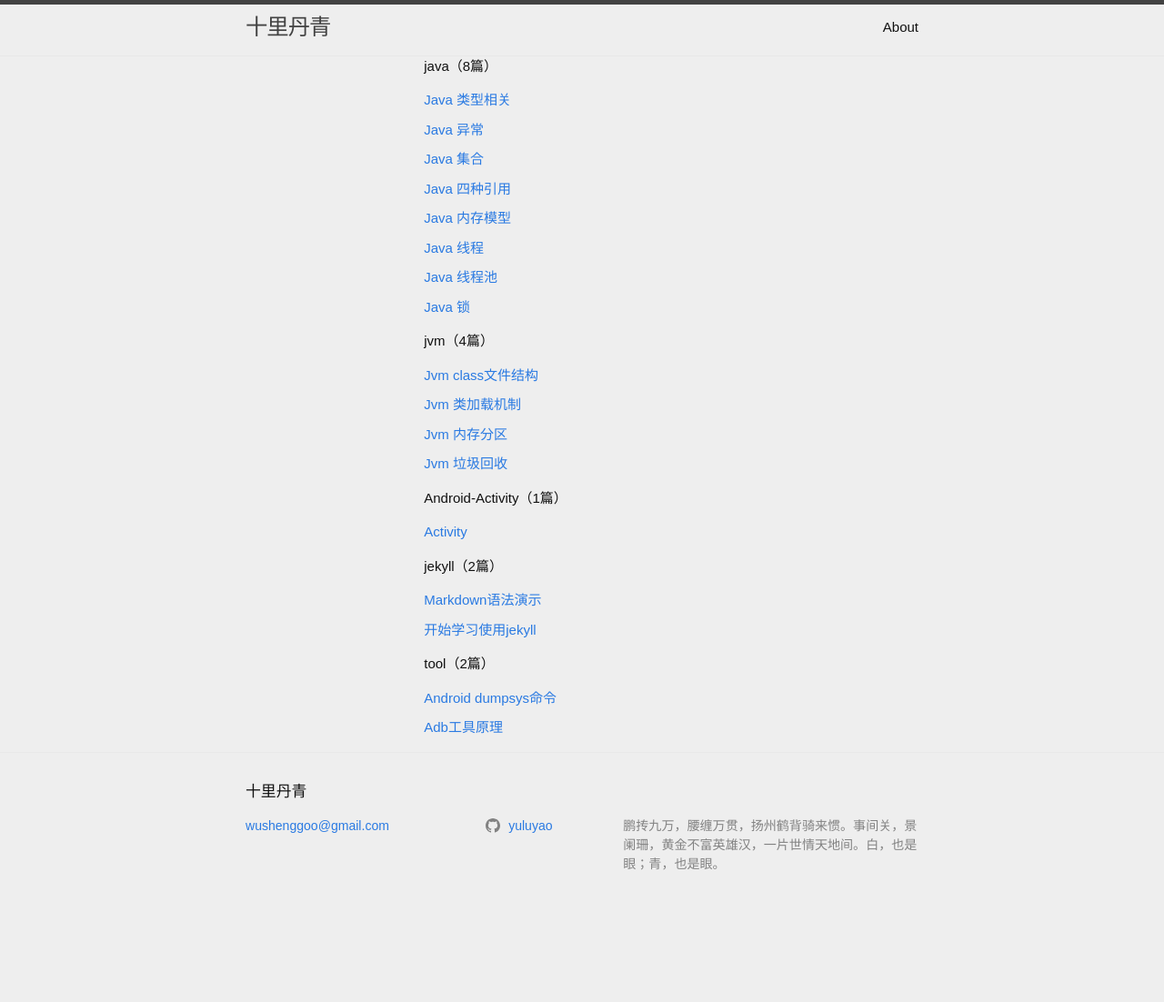
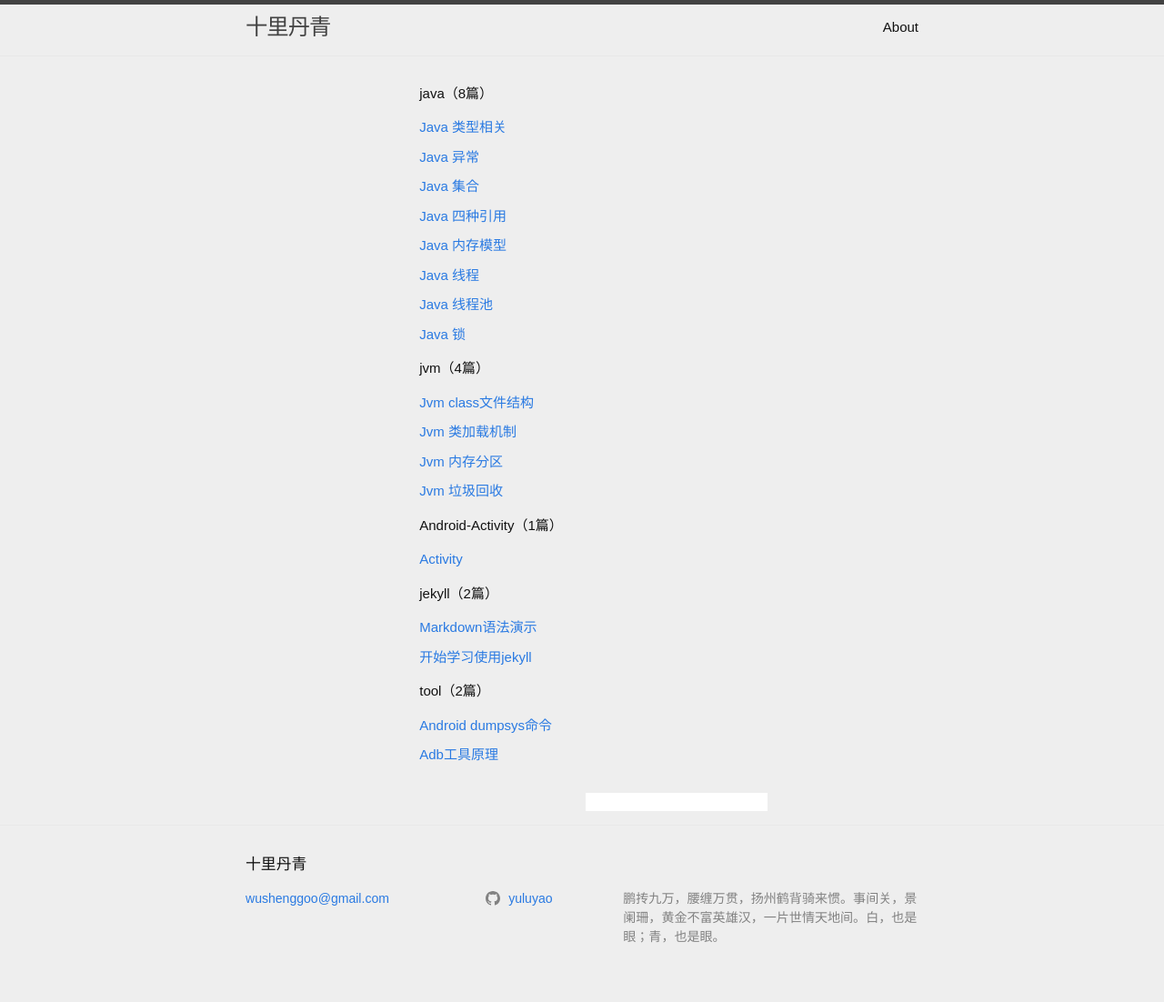
Before and after one commit to yuluyao/yuluyao.github.io, a Jekyll site: the page built from index.markdown, in a window 1280 px wide. Shown: the whole page at 91% size. Built offline with Jekyll 4.4.1, drawn with Linux system fonts in a browser that asks for light colours; before the commit the page ends 1022 px from its top, so only the background shows below that.

Commit message:
change style

```diff
--- a/_layouts/home.html
+++ b/_layouts/home.html
@@ -26,62 +26,6 @@
 </div>
 
 
-<aside >
-
-</aside>
-
-<!--<aside >
-  {%- if page.title -%}
-  <h1 class="page-heading">{{ page.title }}</h1>
-  {%- endif -%}
-
-  {{ content }}
-
-  {%- if site.posts.size > 0 -%}
-  <h2 class="post-list-heading">{{ page.list_title | default: "Posts" }}</h2>
-  <ul class="post-list">
-    {%- for post in site.posts -%}
-    <li>
-      {%- assign date_format = site.hululu.date_format | default: "%b %-d, %Y" -%}
-      <span class="post-meta">{{ post.date | date: date_format }}</span>
-      <h3>
-        <a class="post-link" href="{{ post.url | relative_url }}">
-          {{ post.title }}
-        </a>
-      </h3>
-      {%- if site.show_excerpts -%}
-      {{ post.excerpt }}
-      {%- endif -%}
-    </li>
-    {%- endfor -%}
-  </ul>
-  {%- endif -%}
-</aside>-->
-
-<!--<div style="float: left;">
-  {%- if page.title -%}
-  <h1 class="page-heading">{{ page.title }}</h1>
-  {%- endif -%}
-
-  {{ content }}
-
-  {%- if site.posts.size > 0 -%}
-  <h2 class="post-list-heading">{{ page.list_title | default: "Posts" }}</h2>
-  <ul class="post-list">
-    {%- for post in site.posts -%}
-    <li>
-      {%- assign date_format = site.hululu.date_format | default: "%b %-d, %Y" -%}
-      <span class="post-meta">{{ post.date | date: date_format }}</span>
-      <h3>
-        <a class="post-link" href="{{ post.url | relative_url }}">
-          {{ post.title }}
-        </a>
-      </h3>
-      {%- if site.show_excerpts -%}
-      {{ post.excerpt }}
-      {%- endif -%}
-    </li>
-    {%- endfor -%}
-  </ul>
-  {%- endif -%}
-</div>-->
+<div class="side">
+  <aside id="toc"></aside>
+</div>
--- a/_layouts/post.html
+++ b/_layouts/post.html
@@ -37,6 +37,6 @@
     <!--    </div>-->
 </article>
 
-<aside id="toc" >
-
-</aside>
+<div class="side">
+    <aside id="toc"></aside>
+</div>
--- a/_sass/hululu.scss
+++ b/_sass/hululu.scss
@@ -9,7 +9,7 @@
 $small-font-size:  $base-font-size * 0.85 !default;
 $base-line-height: 1.5 !default;
 
-$spacing-unit:     30px !default;
+$gap:     30px !default;
 
 $text-color:       #111 !default;
 $background-color: #eeeeee !default;
--- a/_sass/hululu/_base.scss
+++ b/_sass/hululu/_base.scss
@@ -37,7 +37,7 @@
 p, blockquote, pre,
 ul, ol, dl, figure,
 %vertical-rhythm {
-  margin-bottom: $spacing-unit / 2;
+  margin-bottom: $gap / 2;
 }
 
 
@@ -78,7 +78,7 @@
  * Lists
  */
 ul, ol {
-  margin-left: $spacing-unit;
+  margin-left: $gap;
 }
 
 li {
@@ -131,7 +131,7 @@
 blockquote {
   color: $grey-color;
   border-left: 4px solid $grey-color-light;
-  padding-left: $spacing-unit / 2;
+  padding-left: $gap / 2;
   @include relative-font-size(1.125);
   letter-spacing: -1px;
   font-style: italic;
@@ -175,8 +175,8 @@
  * Wrapper
  */
 .wrapper {
-  max-width: -webkit-calc(#{$content-width} - (#{$spacing-unit} * 2));
-  max-width:         calc(#{$content-width} - (#{$spacing-unit} * 2));
+  max-width: -webkit-calc(#{$content-width} - (#{$gap} * 2));
+  max-width:         calc(#{$content-width} - (#{$gap} * 2));
   margin-right: auto;
   margin-left: auto;
   padding-right: 0;
@@ -184,10 +184,10 @@
   @extend %clearfix;
 
   @include media-query($on-laptop) {
-    max-width: -webkit-calc(#{$content-width} - (#{$spacing-unit}));
-    max-width:         calc(#{$content-width} - (#{$spacing-unit}));
-    padding-right: $spacing-unit / 2;
-    padding-left: $spacing-unit / 2;
+    max-width: -webkit-calc(#{$content-width} - (#{$gap}));
+    max-width:         calc(#{$content-width} - (#{$gap}));
+    padding-right: $gap / 2;
+    padding-left: $gap / 2;
   }
 }
 
@@ -229,7 +229,7 @@
  * Tables
  */
 table {
-  margin-bottom: $spacing-unit;
+  margin-bottom: $gap;
   width: 100%;
   text-align: $table-text-align;
   color: lighten($text-color, 18%);
@@ -241,7 +241,7 @@
     }
   }
   th, td {
-    padding: ($spacing-unit / 3) ($spacing-unit / 2);
+    padding: ($gap / 3) ($gap / 2);
   }
   th {
     background-color: lighten($grey-color-light, 3%);
--- a/_sass/hululu/_layout.scss
+++ b/_sass/hululu/_layout.scss
@@ -4,7 +4,7 @@
 .site-header {
   border-top: 5px solid $grey-color-dark;
   border-bottom: 1px solid $grey-color-light;
-  min-height: $spacing-unit * 1.865;
+  min-height: $gap * 1.865;
 
   // Positioning context for the mobile navigation icon
   position: relative;
@@ -49,7 +49,7 @@
   @include media-query($on-palm) {
     position: absolute;
     top: 9px;
-    right: $spacing-unit / 2;
+    right: $gap / 2;
     background-color: $background-color;
     border: 1px solid $grey-color-light;
     border-radius: 5px;
@@ -107,12 +107,12 @@
  */
 .site-footer {
   border-top: 1px solid $grey-color-light;
-  padding: $spacing-unit 0;
+  padding: $gap 0;
 }
 
 .footer-heading {
   @include relative-font-size(1.125);
-  margin-bottom: $spacing-unit / 2;
+  margin-bottom: $gap / 2;
 }
 
 .contact-list,
@@ -124,49 +124,49 @@
 .footer-col-wrapper {
   @include relative-font-size(0.9375);
   color: $grey-color;
-  margin-left: -$spacing-unit / 2;
+  margin-left: -$gap / 2;
   @extend %clearfix;
 }
 
 .footer-col {
   float: left;
-  margin-bottom: $spacing-unit / 2;
-  padding-left: $spacing-unit / 2;
+  margin-bottom: $gap / 2;
+  padding-left: $gap / 2;
 }
 
 .footer-col-1 {
-  width: -webkit-calc(35% - (#{$spacing-unit} / 2));
-  width: calc(35% - (#{$spacing-unit} / 2));
+  width: -webkit-calc(35% - (#{$gap} / 2));
+  width: calc(35% - (#{$gap} / 2));
 }
 
 .footer-col-2 {
-  width: -webkit-calc(20% - (#{$spacing-unit} / 2));
-  width: calc(20% - (#{$spacing-unit} / 2));
+  width: -webkit-calc(20% - (#{$gap} / 2));
+  width: calc(20% - (#{$gap} / 2));
 }
 
 .footer-col-3 {
-  width: -webkit-calc(45% - (#{$spacing-unit} / 2));
-  width: calc(45% - (#{$spacing-unit} / 2));
+  width: -webkit-calc(45% - (#{$gap} / 2));
+  width: calc(45% - (#{$gap} / 2));
 }
 
 @include media-query($on-laptop) {
   .footer-col-1,
   .footer-col-2 {
-    width: -webkit-calc(50% - (#{$spacing-unit} / 2));
-    width: calc(50% - (#{$spacing-unit} / 2));
+    width: -webkit-calc(50% - (#{$gap} / 2));
+    width: calc(50% - (#{$gap} / 2));
   }
 
   .footer-col-3 {
-    width: -webkit-calc(100% - (#{$spacing-unit} / 2));
-    width: calc(100% - (#{$spacing-unit} / 2));
+    width: -webkit-calc(100% - (#{$gap} / 2));
+    width: calc(100% - (#{$gap} / 2));
   }
 }
 
 @include media-query($on-palm) {
   .footer-col {
     float: none;
-    width: -webkit-calc(100% - (#{$spacing-unit} / 2));
-    width: calc(100% - (#{$spacing-unit} / 2));
+    width: -webkit-calc(100% - (#{$gap} / 2));
+    width: calc(100% - (#{$gap} / 2));
   }
 }
 
@@ -175,41 +175,87 @@
  * Page content
  */
 main {
-  max-width: -webkit-calc(#{$main-width} );
-  max-width:         calc(#{$main-width} );
+  max-width: -webkit-calc(#{$main-width});
+  max-width: calc(#{$main-width});
   margin-right: auto;
   margin-left: auto;
-  padding-right: 0;
-  padding-left: 0;
+  padding: $gap/2;
   @extend %clearfix;
 
-  @include media-query($on-laptop) {
-    max-width: -webkit-calc(#{$main-width} );
-    max-width:         calc(#{$main-width} );
-    padding-right: $spacing-unit / 2;
-    padding-left: $spacing-unit / 2;
-  }
+
+  //@include media-query($on-laptop) {
+  //  max-width: -webkit-calc(#{$main-width} );
+  //  max-width:         calc(#{$main-width} );
+  //}
 }
 
 /* 主要内容区，文章列表，文章内容 */
 .content {
-  max-width: -webkit-calc(#{$content-width} - (#{$spacing-unit} * 2));
-  max-width:         calc(#{$content-width} - (#{$spacing-unit} * 2));
-  margin-right: auto;
-  margin-left: auto;
-  padding-right: 0;
-  padding-left: 0;
+  width: 100%;
+  max-width: -webkit-calc(#{$content-width} - (#{$gap} * 2));
+  max-width: calc(#{$content-width} - (#{$gap} * 2));
+  //margin-right: auto;
+  //margin-left: auto;
+  padding: $gap/2;
   @extend %clearfix;
 
   @include media-query($on-laptop) {
-    max-width: -webkit-calc(#{$content-width} - (#{$spacing-unit}));
-    max-width:         calc(#{$content-width} - (#{$spacing-unit}));
-    padding-right: $spacing-unit / 2;
-    padding-left: $spacing-unit / 2;
+    max-width: -webkit-calc(#{$content-width} - (#{$gap}));
+    max-width: calc(#{$content-width} - (#{$gap}));
   }
 
   float: left;
+
 }
+
+
+// 文章
+article {
+  width: 100%;
+  background-color: $content-color;
+  max-width: -webkit-calc(#{$content-width} - (#{$gap} * 2));
+  max-width: calc(#{$content-width} - (#{$gap} * 2));
+  //margin-right: auto;
+  //margin-left: auto;
+  padding: $gap/2;
+  @extend %clearfix;
+
+  @include media-query($on-laptop) {
+    max-width: -webkit-calc(#{$content-width} - (#{$gap}));
+    max-width: calc(#{$content-width} - (#{$gap}));
+  }
+
+  float: left;
+
+}
+
+/* 侧边区，文章目录 */
+.side {
+  width: $side-width;
+  background-color: $content-color;
+
+  padding-top: 20px;
+
+  margin-left: $gap/3;
+
+  float: right;
+  position: sticky;
+  top: 0;
+
+  white-space: nowrap;
+  text-overflow: ellipsis;
+  overflow: hidden;
+
+  ol, ul {
+    margin-left: 16px;
+  }
+
+  @include media-query($on-laptop) {
+    display: none;
+  }
+
+}
+
 
 // 文章列表
 .post-list {
@@ -217,57 +263,12 @@
   list-style: none;
 
   > li {
-    margin-bottom: $spacing-unit/3;
+    margin-bottom: $gap/3;
   }
 }
 
-// 文章
-article {
-  background-color: $content-color;
-  max-width: -webkit-calc(#{$content-width} - (#{$spacing-unit} * 2));
-  max-width:         calc(#{$content-width} - (#{$spacing-unit} * 2));
-  margin-right: auto;
-  margin-left: auto;
-  padding-right: 0;
-  padding-left: 0;
-  @extend %clearfix;
-
-  @include media-query($on-laptop) {
-    max-width: -webkit-calc(#{$content-width} - (#{$spacing-unit}));
-    max-width:         calc(#{$content-width} - (#{$spacing-unit}));
-    padding-right: $spacing-unit / 2;
-    padding-left: $spacing-unit / 2;
-  }
-
-  float: left;
-}
-
-/* 侧边区，文章目录 */
-aside{
-  width: $side-width;
-
-  float: left;
-  position: sticky;
-  top: 0;
-
-  white-space: nowrap;
-  text-overflow: ellipsis;
-  overflow: hidden;
-
-  ol,ul {
-    margin-left: 10px;
-  }
-  li {
-    list-style: none;
-  }
-
-}
-
-
-
-
 .post-header {
-  margin-bottom: $spacing-unit;
+  margin-bottom: $gap;
 }
 
 .post-title {
@@ -286,15 +287,15 @@
 }
 
 .post-content {
-  padding-left: $spacing-unit;
+  padding-left: $gap;
   margin-bottom: 0;
   float: left;
 
   h2 {
     @include relative-font-size(1.5);
     font-weight: bold;
-    margin-left: -$spacing-unit;
-    margin-top: $spacing-unit;
+    margin-left: -$gap;
+    margin-top: $gap;
 
     @include media-query($on-laptop) {
       @include relative-font-size(1.375);
@@ -304,7 +305,7 @@
   h3 {
     @include relative-font-size(1.25);
     font-weight: bold;
-    margin-left: -$spacing-unit/2;
+    margin-left: -$gap/2;
 
     @include media-query($on-laptop) {
       @include relative-font-size(1.25);
--- a/assets/toc.js
+++ b/assets/toc.js
@@ -4,9 +4,9 @@
         var defaults = {
                 noBackToTopLinks: false,
                 title: '<i>目录</i>',
-                minimumHeaders: 3,
+                minimumHeaders: 2,
                 headers: 'h1, h2, h3, h4, h5, h6',
-                listType: 'ol', // values: [ol|ul]
+                listType: 'ul', // values: [ol|ul]
                 showEffect: 'show', // values: [show|slideDown|fadeIn|none]
                 showSpeed: 'slow', // set to 0 to deactivate effect
                 classes: { list: '',
```
Lines whose indentation alone changed are shown as unchanged.
